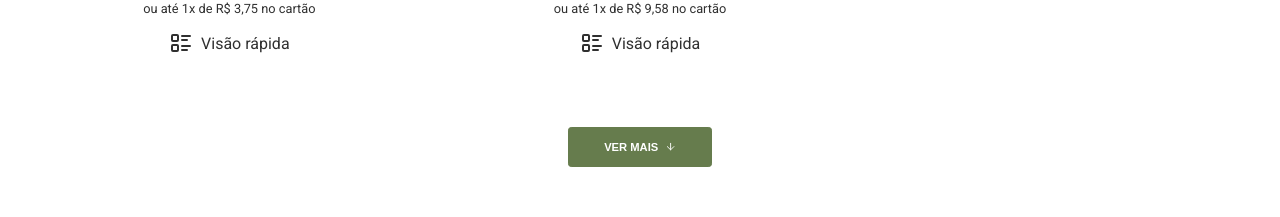
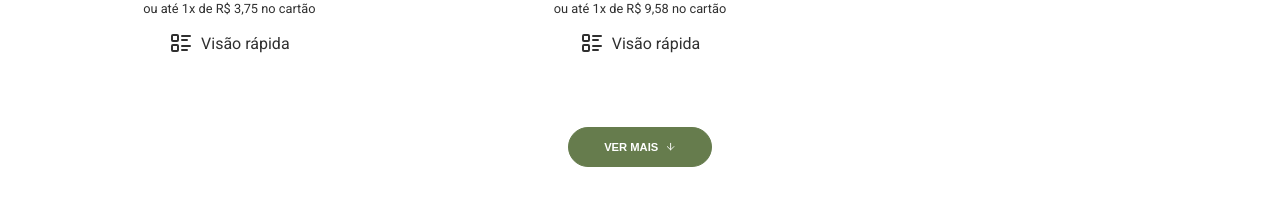
Before and after one commit to larissagiaccon/familycharm, a Next.js app: page / in a window 1280 px wide. Shown: the part 1198-1415 px from the top of the page. Built offline with nearby package versions, Linux system fonts and the light colour scheme.

Commit message:
Fix: Ajuste estilização e comportamento do botão

```diff
--- a/src/components/Button/styles.ts
+++ b/src/components/Button/styles.ts
@@ -6,7 +6,7 @@ export const Container = styled.button`
     width: max-content;
     padding: 0.8rem 1.2rem;
     border: 0;
-    border-radius: 0.2rem;
+    border-radius: 2rem;
     background: var(--primary_color);
     border: 1px solid var(--primary_color);
 
@@ -23,6 +23,7 @@ export const Container = styled.button`
 
     &:disabled {
         opacity: 0.6;
+        cursor: not-allowed;
     }
 
     &.button-component:not(:disabled):hover {
```
